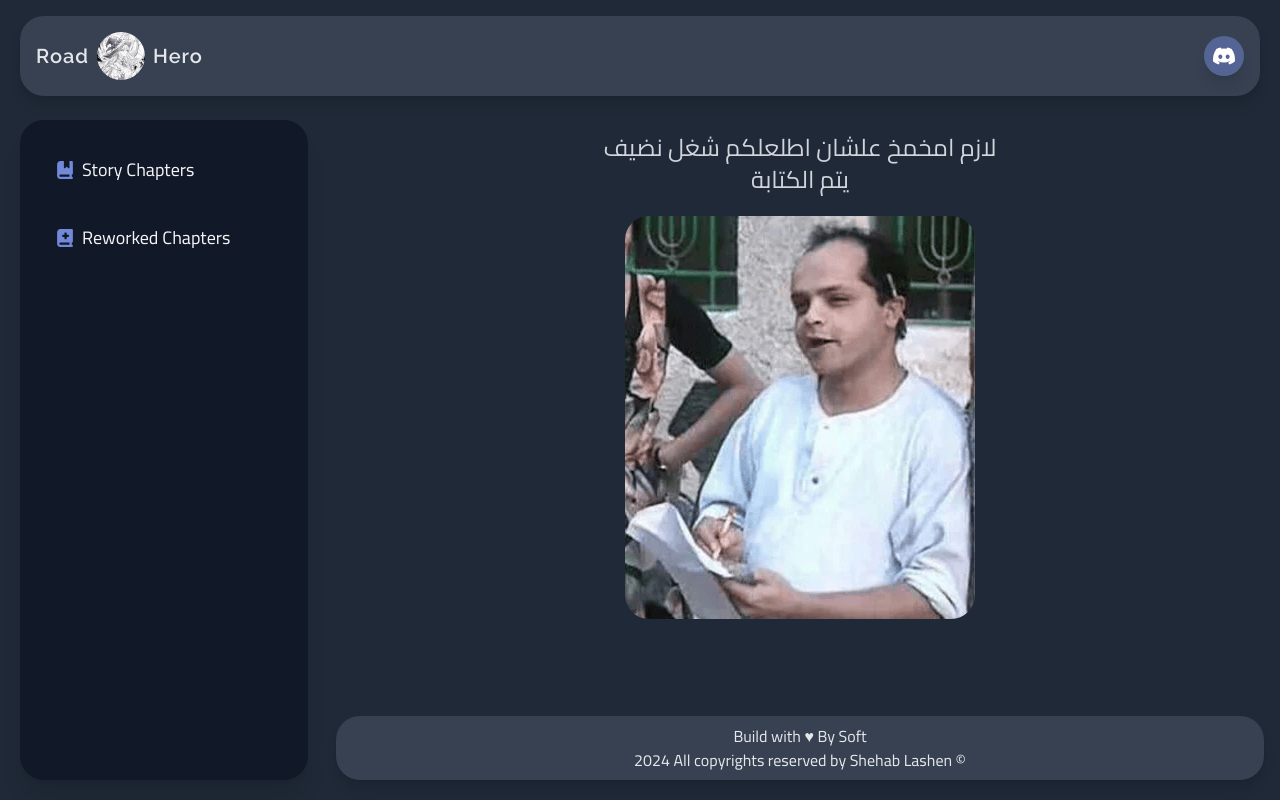
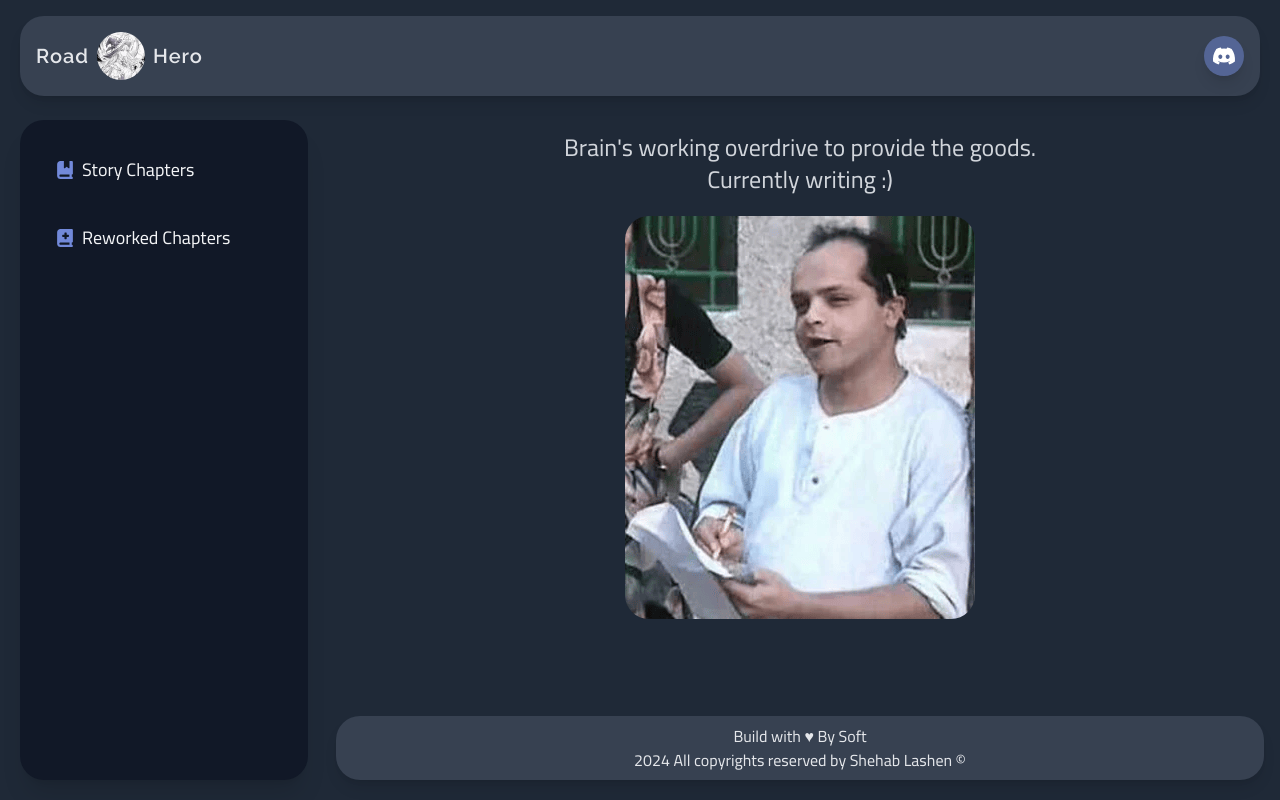
Before and after one commit to Mohamed-Waled/Road-To-Hero, a Next.js app: page /after-the-end in a window 1280 px wide. Built offline with nearby package versions, Linux system fonts and the light colour scheme.

Commit message:
Translating the Memes

```diff
--- a/app/after-the-end/page.tsx
+++ b/app/after-the-end/page.tsx
@@ -15,8 +15,8 @@ function AfterMeme() {
         alt="A famous Egyptian character Mohamed Henedy Holding a paper and writting"
         content={
           <>
-            <p>لازم امخمخ علشان اطلعلكم شغل نضيف</p>
-            <p>يتم الكتابة</p>
+            <p>Brain's working overdrive to provide the goods.</p>
+            <p>{`Currently writing :)`}</p>
           </>
         }
       />
--- a/app/before-the-start/page.tsx
+++ b/app/before-the-start/page.tsx
@@ -15,8 +15,8 @@ function BeforeMeme() {
         alt="A famous Egyptian character Mohamed Henedy with a disgusted face"
         content={
           <>
-            <p>عاوز اية يسطا؟</p>
-            <p>اجيبلك الحيوانات المنوية بتاعت القصه؟</p>
+            <p>What more?!</p>
+            <p>Want the sperm that birthed the novel?!</p>
           </>
         }
       />
```
